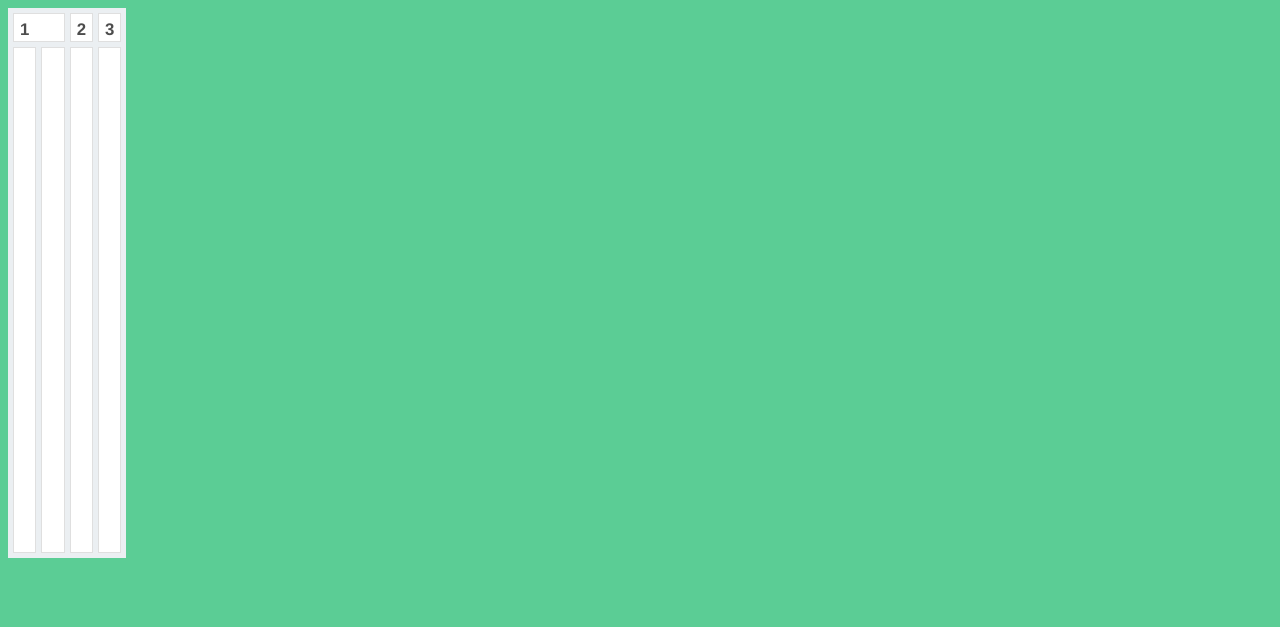
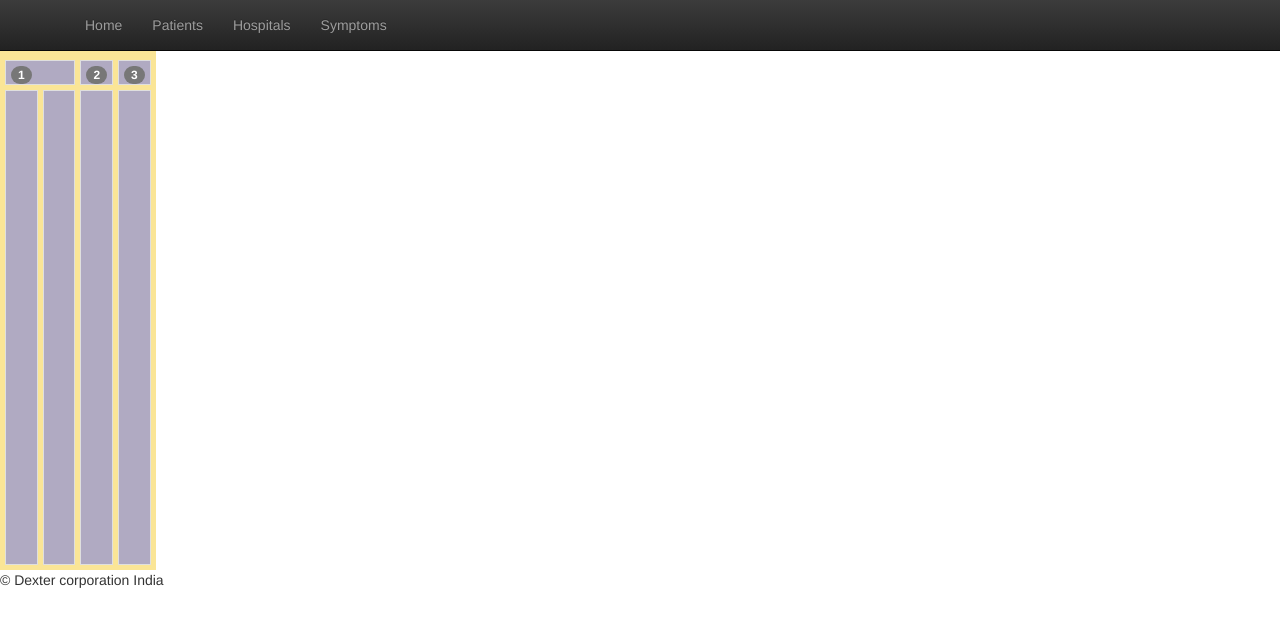
Before and after one commit to honeycoder96/MediAssitance-Mch, a PHP site: page /record.php in a window 1280 px wide. Shown: the top 627 px of the page. Run offline with PHP 8.4, Linux system fonts and the light colour scheme; data that the repository does not hold is empty.

Commit message:
changing look of sympots page

```diff
--- a/UI/record.php
+++ b/UI/record.php
@@ -3,6 +3,16 @@
 <head>
     <link rel="stylesheet" type="text/css" href="symptom_selector/selector.css?v=1">
     <link rel="stylesheet" type="text/css" href="symptom_selector/fontawesome/assets/css/font-awesome.min.css" />
+
+    <link rel="stylesheet" type="text/css" href="design.css"/>
+<link rel="stylesheet" type="text/css" href="courses.css"/>
+<link rel="icon" type="image/png" href="E:\csgen logo\favicon.ico">
+<button id="butRefresh" class="headerButton" aria-label="Refresh"></button>
+<button id="butAdd" class="headerButton" aria-label="Add"></button>
+<link rel="stylesheet" href="https://maxcdn.bootstrapcdn.com/bootstrap/3.3.7/css/bootstrap.min.css" integrity="sha384-BVYiiSIFeK1dGmJRAkycuHAHRg32OmUcww7on3RYdg4Va+PmSTsz/K68vbdEjh4u" crossorigin="anonymous">
+<link rel="stylesheet" href="https://maxcdn.bootstrapcdn.com/bootstrap/3.3.7/css/bootstrap-theme.min.css" 	integrity="sha384-rHyoN1iRsVXV4nD0JutlnGaslCJuC7uwjduW9SVrLvRYooPp2bWYgmgJQIXwl/Sp" crossorigin="anonymous">
+
+
     <script src="libs/jquery-1.12.2.min.js"></script>
     <script src="libs/json2.js"></script><!-- json for ie7 -->
     <script src="libs/jquery.imagemapster.min.js?v=1.1"></script>
@@ -43,9 +53,34 @@
 
 
 </head>
+<nav class="navbar navbar-inverse navbar-fixed-top" id="mynavbar">
+		<div class="container">
+		<div class="navbar-header">
+		<button type="button" class="navbar-toggle" data-toggle="collapse" data-target="#navbar-collapse">
+		<span class="icon-bar"></span>
+		<span class="icon-bar"></span>
+		<span class="icon-bar"></span>
+		</button>
+		</div>
+		<div class="collapse navbar-collapse" id="navbar-collapse">
+		<ul class="nav navbar-nav">
+		<li> <a href="index.html">Home</a>
+
+		<li> <a href = "src/patient.html">Patients</a> </li>
+
+		<li> <a href = "src/hospitals.html">Hospitals</a> </li>
+
+		<li> <a href = "record.php">Symptoms</a> </li>
+
+		</ul>
+		</div>
+		</nav>
 <body bgcolor="#5BCD95">
     <table class="container-table">
-        <tr>
+    	<tr>
+    		<td style="height:30px"></td>
+    	</tr>
+		<tr>
         	<td valign="middle" colspan="2" class="td-header box-white bordered-box width50">
 			<h4 class="header" id="selectSymptomsTitle">
 			<span class="badge pull-left badge-primary visible-lg margin5R">1</span>
@@ -72,4 +107,12 @@
 
     </table>
 </body>
+
+<footer>
+<p> &copy Dexter corporation India</p>
+</footer>
+<!-- Latest compiled and minified JavaScript -->
+<script src="/scripts/course.js" async></script>
+<script src="https://maxcdn.bootstrapcdn.com/bootstrap/3.3.7/js/bootstrap.min.js" integrity="sha384-Tc5IQib027qvyjSMfHjOMaLkfuWVxZxUPnCJA7l2mCWNIpG9mGCD8wGNIcPD7Txa" crossorigin="anonymous"></script>
+
 </html>
--- a/UI/symptom_selector/selector.css
+++ b/UI/symptom_selector/selector.css
@@ -6,7 +6,7 @@ img{
     border:none;
 }
 .selector_container table{
-    background-color:#5CDB95;
+    background-color:#ba9077;
 }
 
 td.status-container
@@ -317,7 +317,7 @@ span.message{
 }
 .box-white
 {
-    background-color:white;
+    background-color:#b0aac2;
 }
 .box-inactive
 {
@@ -334,7 +334,7 @@ span.message{
 table.container-table {
     border-spacing: 5px;
     border-collapse: separate;
-    background-color:#ebeff2;
+    background-color:#fae596;
     height:550px;
 }
 .container-table .td-header
```
